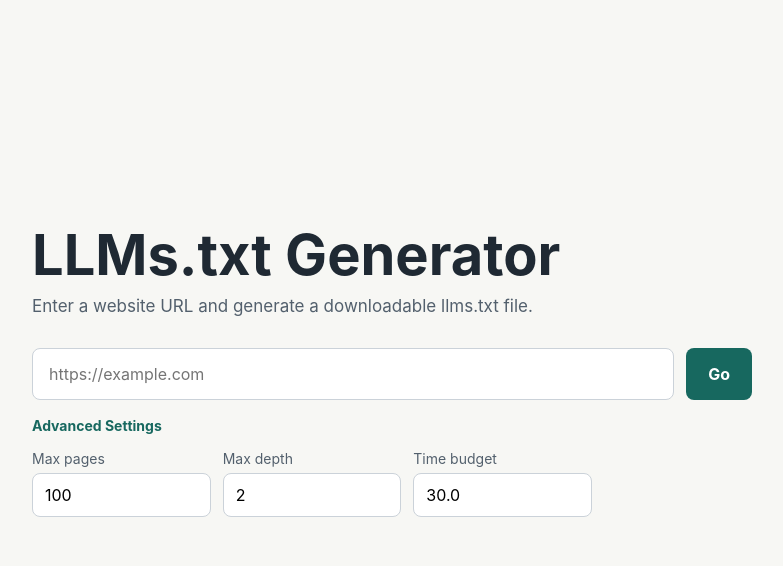
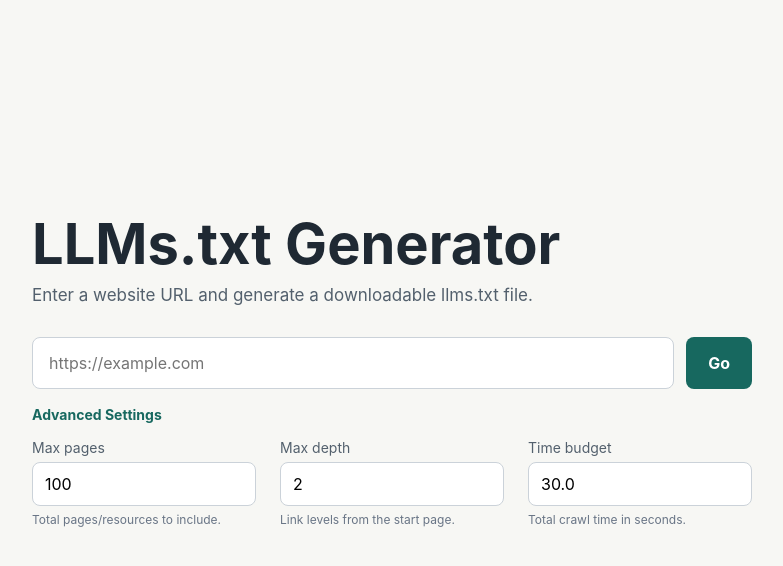
Before and after one commit to jamesyin96/llms-txt-yijun-yin, a FastAPI app: page / in a window 1280 px wide, after a click on "Advanced Settings". Shown: the top 566 px of the page, without its empty margins (248-1031 px from the left). Run offline with FastAPI, Linux system fonts and the light colour scheme.

Commit message:
Clarify advanced crawl settings UI
Changes:
- Add concise helper text for Max pages, Max depth, and Time budget.
- Let the advanced settings grid span the full form width with larger spacing between controls.
- Reserve vertical space for the advanced settings panel so expanding it does not shift the centered search area upward.
- Bump the stylesheet cache query used by the template.

Why:
- The advanced crawl controls were unclear, especially Time budget, and users needed quick in-context explanations.
- The controls looked compressed compared with the search box width.
- Expanding the details panel changed page height and caused the centered layout to jump.

Test coverage:
- Ran pytest: 152 passed.
- Verified in the in-app browser that helper text renders and the expanded panel no longer shifts the search area upward.

```diff
--- a/app/static/styles.css
+++ b/app/static/styles.css
@@ -84,8 +84,8 @@ button:hover {
 }
 
 .advanced-settings {
-  width: min(560px, 100%);
-  max-width: 560px;
+  width: 100%;
+  min-height: 126px;
 }
 
 .advanced-settings summary {
@@ -102,7 +102,7 @@ button:hover {
 .advanced-grid {
   display: grid;
   grid-template-columns: repeat(3, minmax(0, 1fr));
-  gap: 12px;
+  gap: 24px;
   margin-top: 8px;
   padding-top: 2px;
 }
@@ -115,6 +115,12 @@ button:hover {
 .advanced-grid span {
   color: #53606d;
   font-size: 14px;
+}
+
+.advanced-grid small {
+  color: #697586;
+  font-size: 12px;
+  line-height: 1.35;
 }
 
 .advanced-grid input {
@@ -216,4 +222,8 @@ button:hover {
   .history-row {
     grid-template-columns: 1fr;
   }
+
+  .advanced-settings {
+    min-height: 306px;
+  }
 }
--- a/app/templates/index.html
+++ b/app/templates/index.html
@@ -4,7 +4,7 @@
     <meta charset="utf-8">
     <meta name="viewport" content="width=device-width, initial-scale=1">
     <title>{{ app_name }}</title>
-    <link rel="stylesheet" href="/static/styles.css?v=advanced-settings">
+    <link rel="stylesheet" href="/static/styles.css?v=advanced-help">
   </head>
   <body>
     <main>
@@ -25,14 +25,17 @@
                 <label>
                   <span>Max pages</span>
                   <input data-crawl-max-pages name="crawl_max_pages" type="number" min="1" max="500" step="1" value="{{ crawl_max_pages }}" required>
+                  <small>Total pages/resources to include.</small>
                 </label>
                 <label>
                   <span>Max depth</span>
                   <input data-crawl-max-depth name="crawl_max_depth" type="number" min="0" max="5" step="1" value="{{ crawl_max_depth }}" required>
+                  <small>Link levels from the start page.</small>
                 </label>
                 <label>
                   <span>Time budget</span>
                   <input data-crawl-max-duration name="crawl_max_duration_seconds" type="number" min="1" max="60" step="1" value="{{ crawl_max_duration_seconds }}" required>
+                  <small>Total crawl time in seconds.</small>
                 </label>
               </div>
             </details>
```
